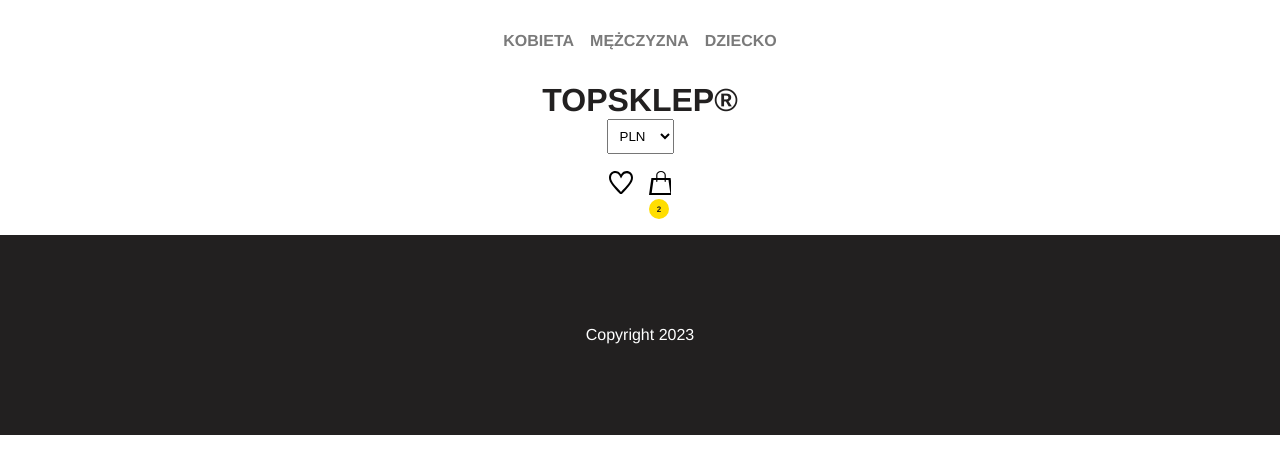
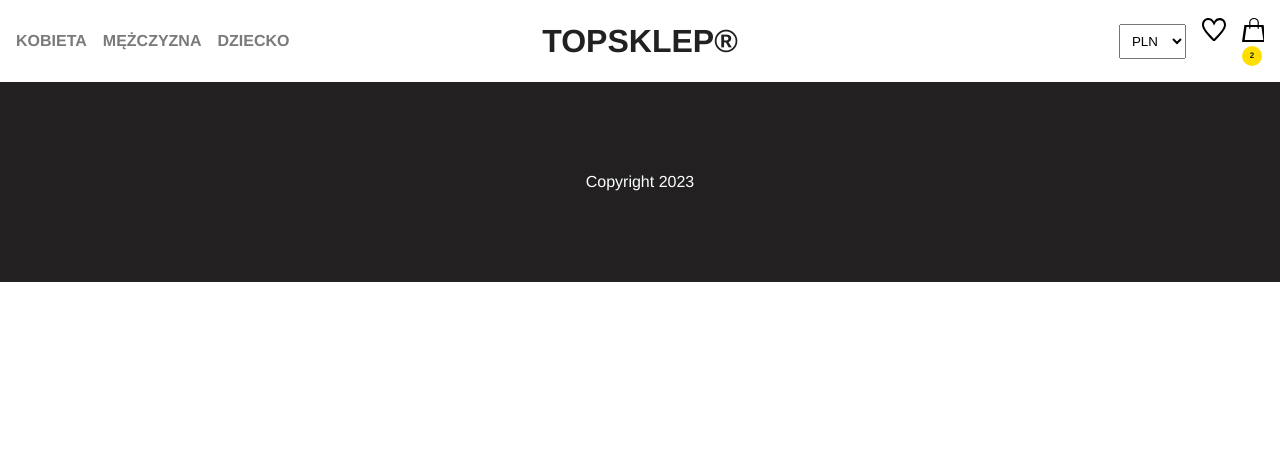
Before and after one commit to AmandaChawinska/shop, a React (Vite) app in the folder front-end/: page / in a window 1280 px wide. Shown: the top 474 px of the page. Built offline with nearby package versions, Linux system fonts and the light colour scheme.

Commit message:
components top bar

```diff
--- a/front-end/src/components/Layout/Layout.jsx
+++ b/front-end/src/components/Layout/Layout.jsx
@@ -3,14 +3,19 @@ import { Footer } from "../Footer/Footer";
 import { IconMenu } from "../IconMenu/IconMenu";
 import { Logo } from "../Logo/Logo";
 import { MainMenu } from "../MainMenu/MainMenu";
+import { TopBar } from "../TopBar/TopBar";
 
 export function Layout() {
   return (
     <>
-      <MainMenu />
-      <Logo />
-      <CurrencySelector />
-      <IconMenu />
+      <TopBar>
+        <MainMenu />
+        <Logo />
+        <div>
+          <CurrencySelector />
+          <IconMenu />
+        </div>
+      </TopBar>
       <Footer />
     </>
   );
--- a/front-end/src/components/Logo/Logo.module.css
+++ b/front-end/src/components/Logo/Logo.module.css
@@ -1,3 +1,4 @@
 .logo {
   text-transform: uppercase;
+  text-align: center;
 }
--- /dev/null
+++ b/front-end/src/components/TopBar/TopBar.jsx
@@ -0,0 +1,5 @@
+import styles from "./TopBar.module.css";
+
+export function TopBar({ children }) {
+  return <div className={styles.topBar}>{children}</div>;
+}
--- /dev/null
+++ b/front-end/src/components/TopBar/TopBar.module.css
@@ -0,0 +1,14 @@
+.topBar {
+  display: grid;
+  grid-template-columns: 1fr 1fr 1fr;
+  align-items: center;
+  width: 100%;
+  max-width: 100rem;
+  margin: 0 auto;
+}
+
+.topBar > div {
+  display: flex;
+  justify-content: flex-end;
+  align-items: center;
+}
```
